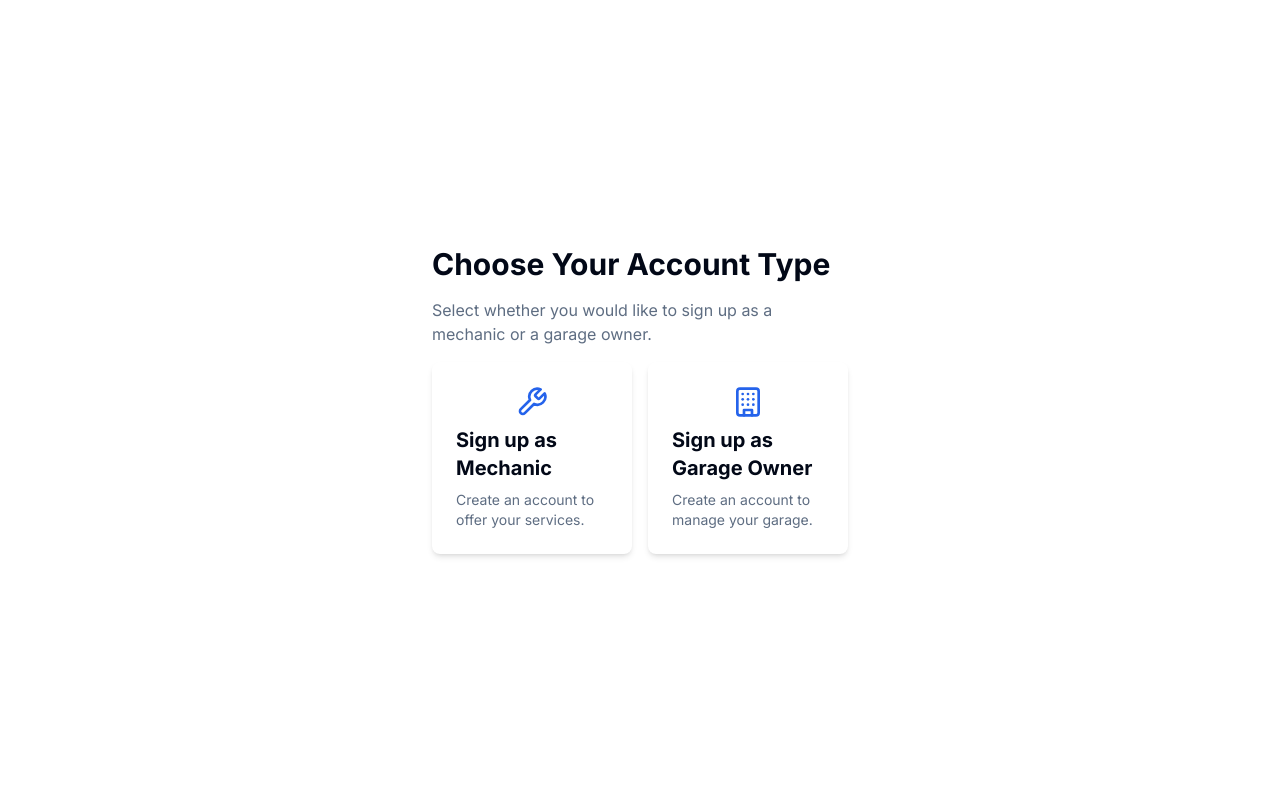
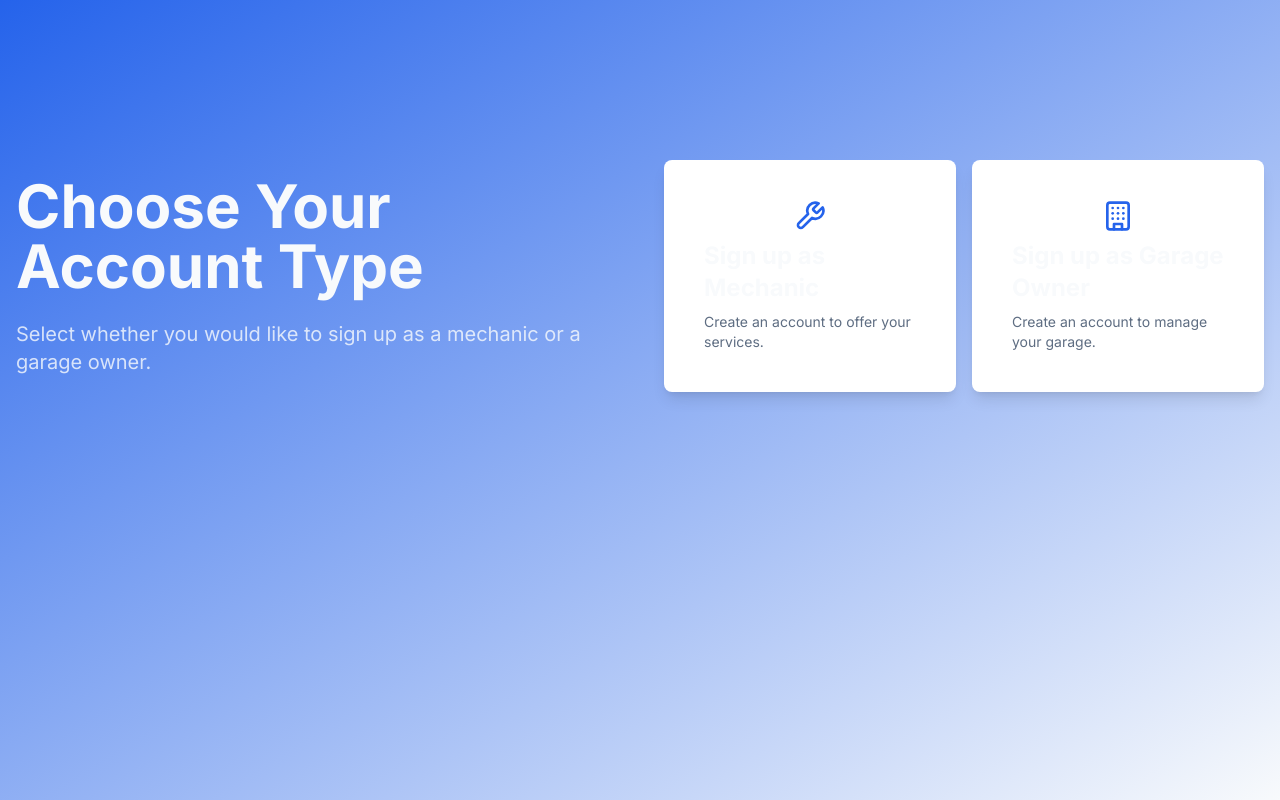
Before and after one commit to Mtokaahero-com/mtokaahero, a Next.js app: page /auth/service-accounts in a window 1280 px wide. Built offline with nearby package versions, Linux system fonts and the light colour scheme.

Commit message:
Sep 24, 2024, 1:23 AM

```diff
--- a/app/(pages)/auth/service-accounts/page.tsx
+++ b/app/(pages)/auth/service-accounts/page.tsx
@@ -1,36 +1,39 @@
 import Link from 'next/link';
 import { WrenchIcon, BuildingIcon } from '@/components/ui/icons';
 
-
 export default function Component() {
     return (
-        <div className="flex flex-col items-center justify-center h-screen bg-background">
-            <div className="max-w-md w-full space-y-4 px-4">
-                <h1 className="text-3xl font-bold text-foreground">Choose Your Account Type</h1>
-                <p className="text-muted-foreground">
+        <div className="w-full min-h-screen bg-gradient-to-br from-primary to-primary-foreground">
+            <div className="container mx-auto px-4 py-12 md:py-24 lg:py-32 xl:py-40 ">
+                <div className="grid grid-cols-1 md:grid-cols-2 gap-8 md:gap-12 items-center">
+                    <div className="space-y-4 md:space-y-6">
+                        <h1 className="text-4xl md:text-5xl lg:text-6xl font-bold text-primary-foreground">
+                            Choose Your Account Type
+                        </h1>
+                        <p className="text-lg md:text-xl text-primary-foreground/80">
                             Select whether you would like to sign up as a mechanic or a garage owner.
                         </p>
-                <div className="grid grid-cols-2 gap-4">
+                    </div>
+                    <div className="grid grid-cols-1 md:grid-cols-2 gap-4">
                         <Link
                             href="/auth/service-accounts/mechanic/signup"
-                        className="bg-card p-6 rounded-lg shadow-md hover:bg-accent hover:text-accent-foreground transition-colors flex flex-col items-center justify-center gap-2"
-                        prefetch={false}
-                    >
-                        <WrenchIcon className="size-8 text-primary" />
-                        <h2 className="text-xl font-bold">Sign up as Mechanic</h2>
+                            className="bg-background p-6 md:p-8 lg:p-10 rounded-lg shadow-lg hover:bg-accent hover:text-accent-foreground transition-colors flex flex-col items-center justify-center gap-2"
+                            prefetch={false}>
+                            <WrenchIcon className="h-8 w-8 text-primary" />
+                            <h2 className="text-2xl font-bold text-primary-foreground">Sign up as Mechanic</h2>
                             <p className="text-sm text-muted-foreground">Create an account to offer your services.</p>
                         </Link>
                         <Link
                             href="/auth/service-accounts/garage/signup"
-                        className="bg-card p-6 rounded-lg shadow-md hover:bg-accent hover:text-accent-foreground transition-colors flex flex-col items-center justify-center gap-2"
-                        prefetch={false}
-                    >
-                        <BuildingIcon className="size-8 text-primary" />
-                        <h2 className="text-xl font-bold">Sign up as Garage Owner</h2>
+                            className="bg-background p-6 md:p-8 lg:p-10 rounded-lg shadow-lg hover:bg-accent hover:text-accent-foreground transition-colors flex flex-col items-center justify-center gap-2"
+                            prefetch={false}>
+                            <BuildingIcon className="h-8 w-8 text-primary" />
+                            <h2 className="text-2xl font-bold text-primary-foreground">Sign up as Garage Owner</h2>
                             <p className="text-sm text-muted-foreground">Create an account to manage your garage.</p>
                         </Link>
                     </div>
                 </div>
             </div>
+        </div>
     );
 }
```
Lines whose indentation alone changed are shown as unchanged.
